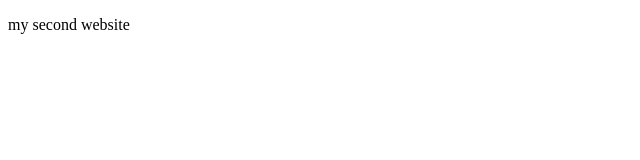
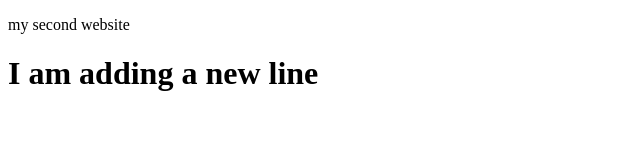
Before and after one commit to arafatmisbawebdeveloper/another-new-repo, a plain HTML site: page index.html in a window 1280 px wide. Shown: the whole page, without its empty margins (0-640 px from the left). Drawn offline with Linux system fonts and the light colour scheme.

Commit message:
again a change

```diff
--- a/index.html
+++ b/index.html
@@ -8,5 +8,6 @@
 </head>
 <body>
     <p> my second website </p>
+    <h1>I am adding a new line </h1>
 </body>
 </html>
```
